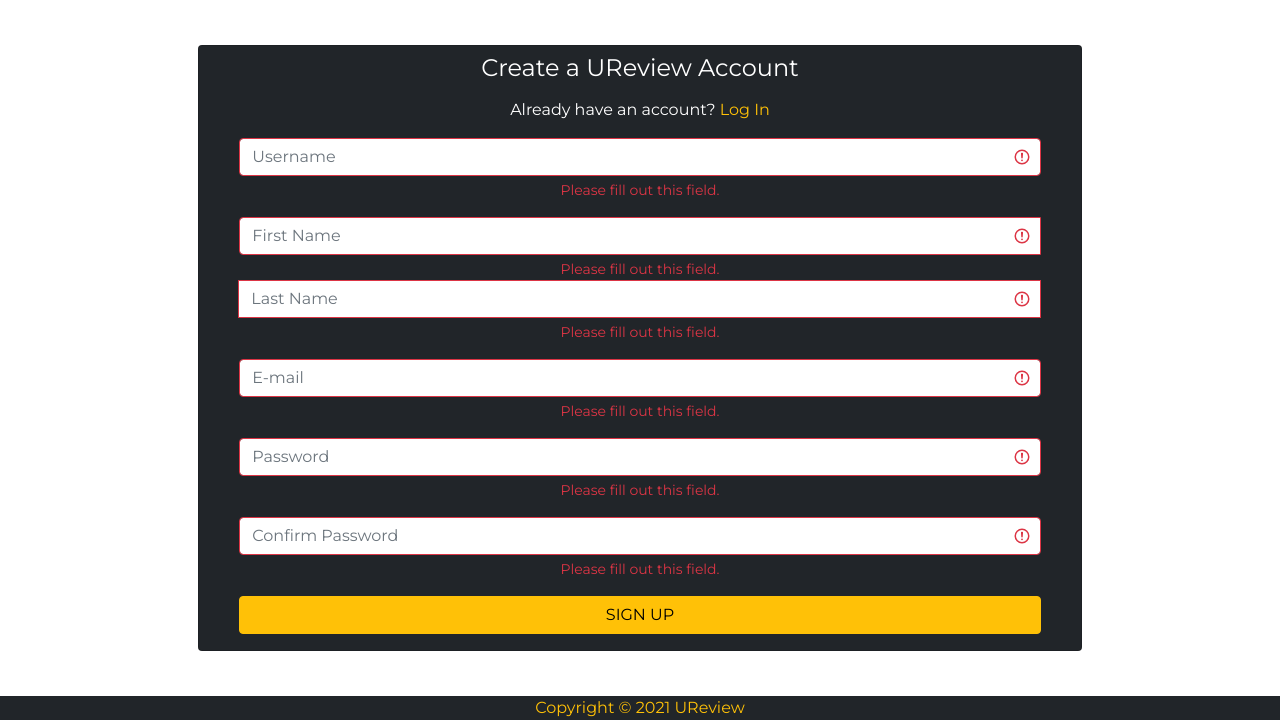
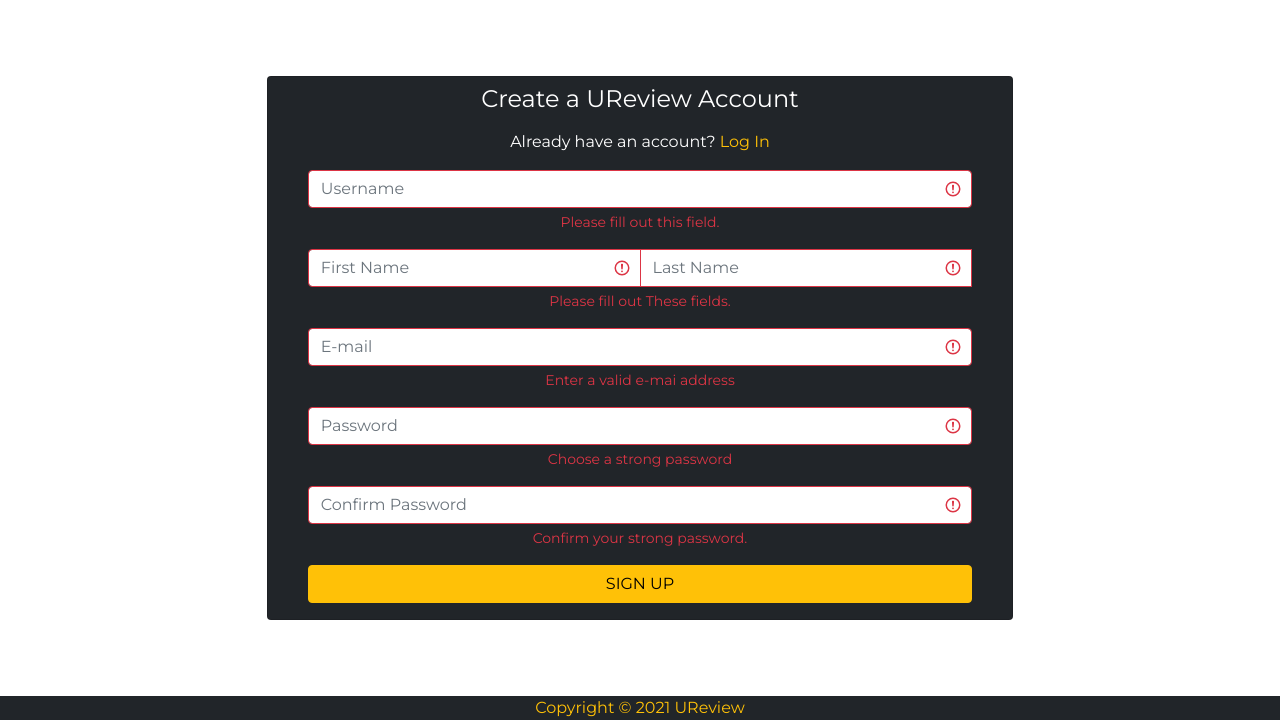
Before and after one commit to ahmedt26/u-review, a PHP site: page /registration.php in a window 1280 px wide. Shown: the part 80-800 px from the top of the page. Run offline with PHP 8.4, Linux system fonts and the light colour scheme; some libraries are stand-ins or nearby versions.

Commit message:
Hopefully made validation look a little more nicer.

```diff
--- a/registration.php
+++ b/registration.php
@@ -57,35 +57,33 @@
             The various form controls are inputs which indicate they can be typed in-->
           <div class="mt-3 px-3 text-white">
             <input id="username" name="username" class="form-control" placeholder="Username" required>
-            <div class="valid-feedback">Valid.</div>
+            <div class="valid-feedback"> Nice username!</div>
             <div class="invalid-feedback">Please fill out this field.</div>
           </div>
           <!-- First and Last Name -->
           <div class="input-group px-3 mt-3 text-white justify-content-center">
             <input id="firstName" name="firstName" type="text" class="form-control" placeholder="First Name" aria-label="First Name" required>
-            <div class="valid-feedback">Valid.</div>
-            <div class="invalid-feedback">Please fill out this field.</div>
             <input id="lastName" name="lastName" type="text" class="form-control" placeholder="Last Name" aria-label="Last Name" required>
-            <div class="valid-feedback">Valid.</div>
-            <div class="invalid-feedback">Please fill out this field.</div>
+            <div class="valid-feedback"> Good to go.</div>
+            <div class="invalid-feedback">Please fill out These fields.</div>
           </div>
           <!-- E-Mail -->
           <div class="mt-3 px-3 text-white">
             <input id="email" name="email" class="form-control" type="email" placeholder="E-mail" required>
             <div class="valid-feedback">Valid.</div>
-            <div class="invalid-feedback">Please fill out this field.</div>
+            <div class="invalid-feedback">Enter a valid e-mai address</div>
           </div>
           <!-- Password -->
           <div class="mt-3 px-3 text-white">
             <input id="userPassword" name="userPassword" class="form-control" type="password" placeholder="Password" required>
             <div class="valid-feedback">Valid.</div>
-            <div class="invalid-feedback">Please fill out this field.</div>
+            <div class="invalid-feedback">Choose a strong password</div>
           </div>
           <!-- Confirm the Password -->
           <div class="mt-3 px-3 text-white">
             <input id="passwordConfirm" name="passwordConfirm" class="form-control" type="password" placeholder="Confirm Password" required>
             <div class="valid-feedback">Valid.</div>
-            <div class="invalid-feedback">Please fill out this field.</div>
+            <div class="invalid-feedback">Confirm your strong password.</div>
           </div>
           <!-- After all the inputs are checked for valid inputs, the user will be able to sign up.-->
           <div class="my-3 d-grid px-3 text-white">
```
Also changed, not shown: register_user.php (+6 -6 lines).
